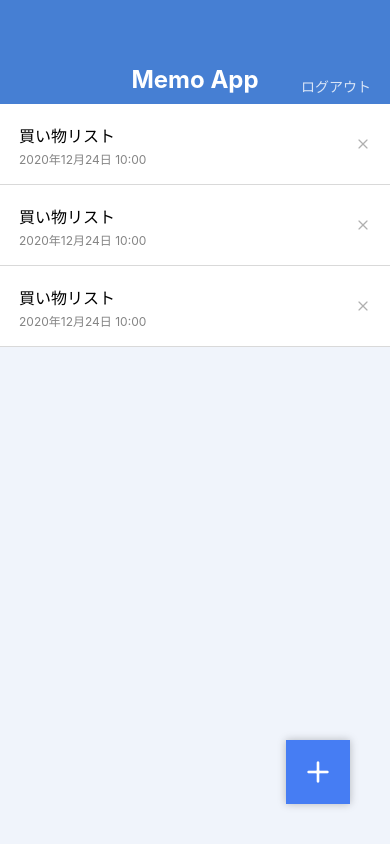
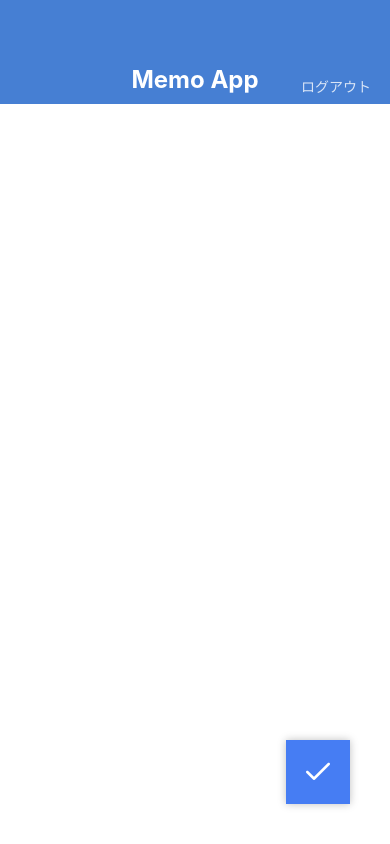
Before and after one commit to ShoyaNakade/MemoApp, a React Native app: screen / in a window 390 px wide. Built offline with nearby package versions, Linux system fonts and the light colour scheme.

Commit message:
memo edit create screen

```diff
--- a/App.jsx
+++ b/App.jsx
@@ -2,11 +2,15 @@
 import React from 'react';
 // import MemoListScreen from './src/screens/MemoListScreen';
 // import MemoDetailScreen from './src/screens/MemoDetailScreen';
-import MemoListScreen from './src/screens/MemoListScreen';
+// import MemoListScreen from './src/screens/MemoListScreen';
+// import MemoEditScreen from './src/screens/MemoEditScreen';
+import MemoCreateScreen from './src/screens/MemoCreateScreen';
 
 export default function App() {
   return (
     // <MemoDetailScreen />
-    <MemoListScreen />
+    // <MemoListScreen />
+    // <MemoEditScreen />
+    <MemoCreateScreen />
   );
 }
--- /dev/null
+++ b/src/screens/MemoCreateScreen.jsx
@@ -0,0 +1,36 @@
+import React from 'react';
+import {
+  View, TextInput, StyleSheet, KeyboardAvoidingView,
+} from 'react-native';
+import AppBar from '../components/AppBar';
+import CircleButton from '../components/CircleButton';
+
+export default function MemoCreateScreen() {
+  return (
+    <KeyboardAvoidingView style={styles.container} behavior="height">
+      <AppBar />
+      <View style={styles.inputContainer}>
+        <TextInput value="" multiline style={styles.input} />
+      </View>
+      <CircleButton name="check" />
+    </KeyboardAvoidingView>
+  );
+}
+
+const styles = StyleSheet.create({
+  container: {
+    flex: 1,
+  },
+  inputContainer: {
+    paddingHorizontal: 27,
+    paddingVertical: 32,
+    flex: 1,
+  },
+  input: {
+    flex: 1,
+    textAlignVertical: 'top',
+    fontSize: 16,
+    lineHeight: 24,
+  },
+
+});
--- /dev/null
+++ b/src/screens/MemoEditScreen.jsx
@@ -0,0 +1,36 @@
+import React from 'react';
+import {
+  View, TextInput, StyleSheet, KeyboardAvoidingView,
+} from 'react-native';
+import AppBar from '../components/AppBar';
+import CircleButton from '../components/CircleButton';
+
+export default function MemoEditScreen() {
+  return (
+    <KeyboardAvoidingView style={styles.container} behavior="height">
+      <AppBar />
+      <View style={styles.inputContainer}>
+        <TextInput value="買い物リスト" multiline style={styles.input} />
+      </View>
+      <CircleButton name="check" />
+    </KeyboardAvoidingView>
+  );
+}
+
+const styles = StyleSheet.create({
+  container: {
+    flex: 1,
+  },
+  inputContainer: {
+    paddingHorizontal: 27,
+    paddingVertical: 32,
+    flex: 1,
+  },
+  input: {
+    flex: 1,
+    textAlignVertical: 'top',
+    fontSize: 16,
+    lineHeight: 24,
+  },
+
+});
```
